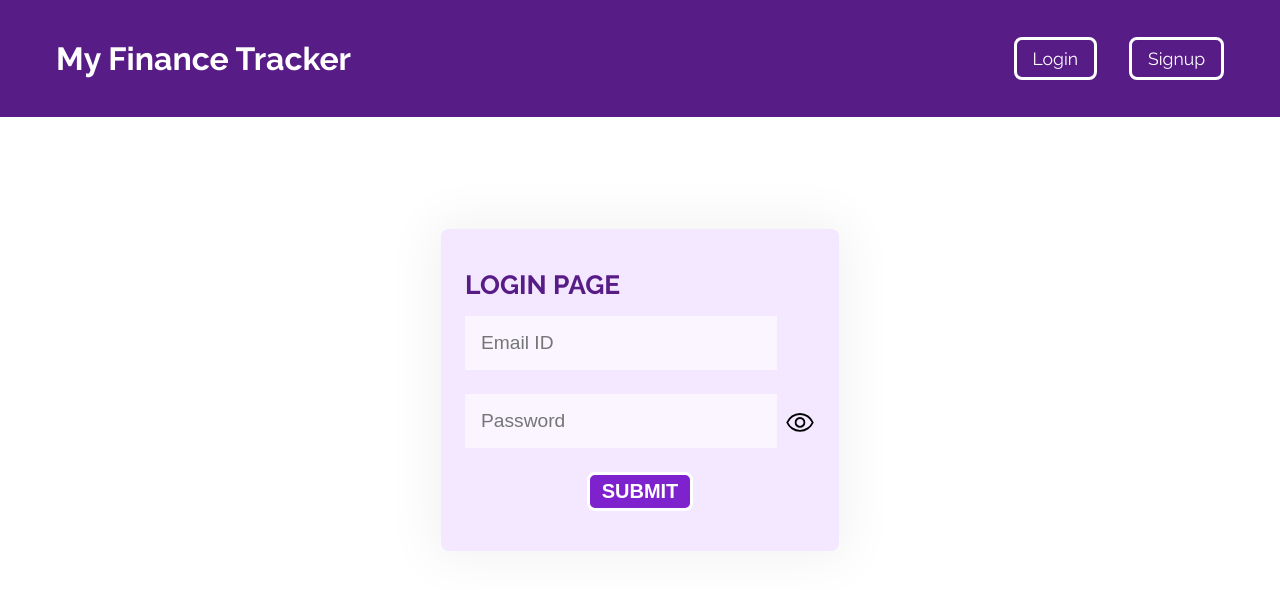
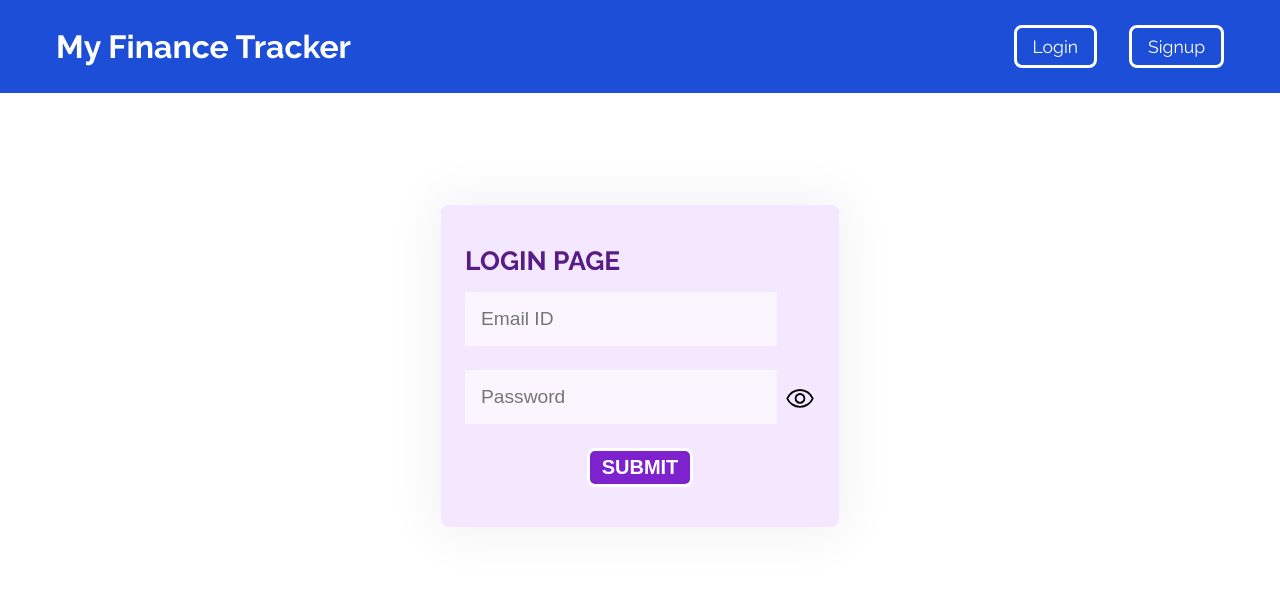
Before and after one commit to OMGATE23/my-finance-tracker, a React (Create React App) app: page /login in a window 1280 px wide. Shown: the top 590 px of the page. Built offline with nearby package versions, Linux system fonts and the light colour scheme; no server answers.

Commit message:
style: changed nav bar styling

```diff
--- a/src/components/navbar.module.css
+++ b/src/components/navbar.module.css
@@ -1,7 +1,7 @@
 nav {
-    background: #581c87;
+    background: #1d4ed8;
     color: white;
-    padding: 1.5rem;
+    padding: 0.75rem 1.5rem;
 }
 
 .nav-list {
```
